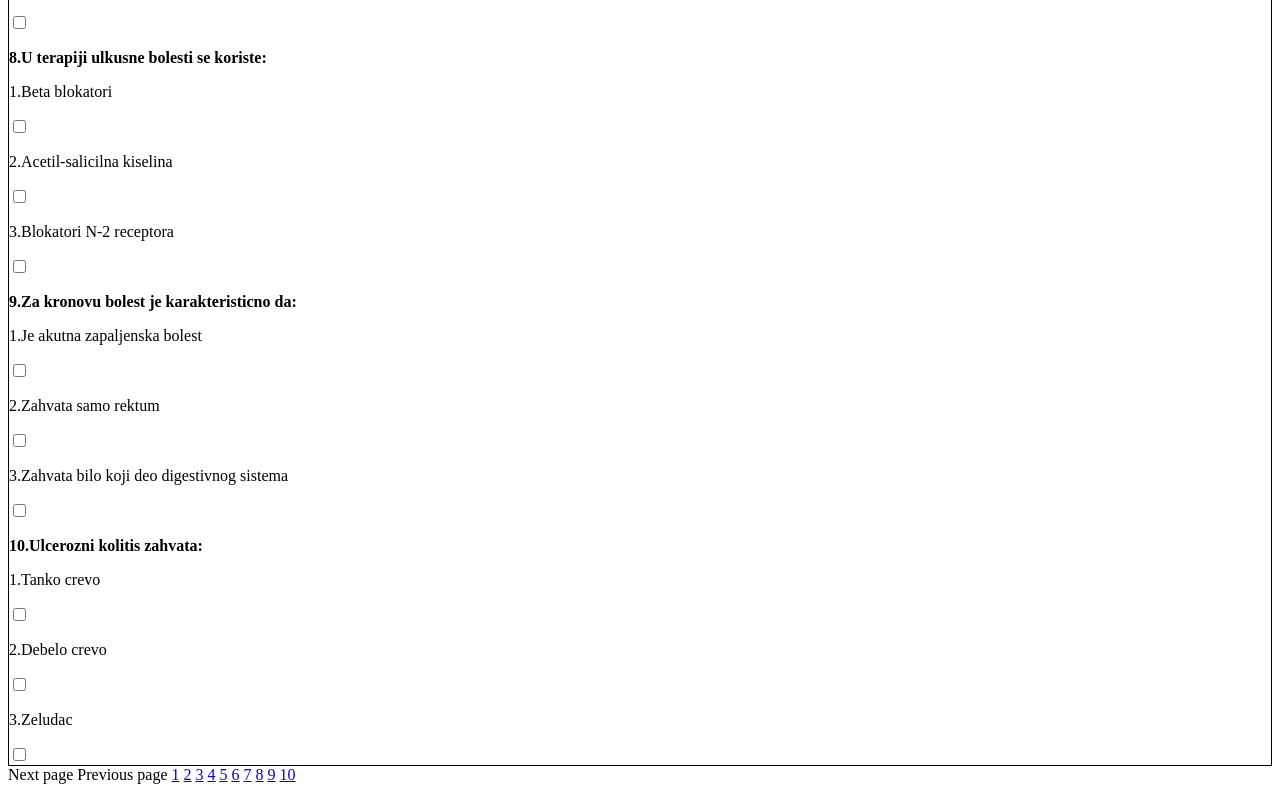
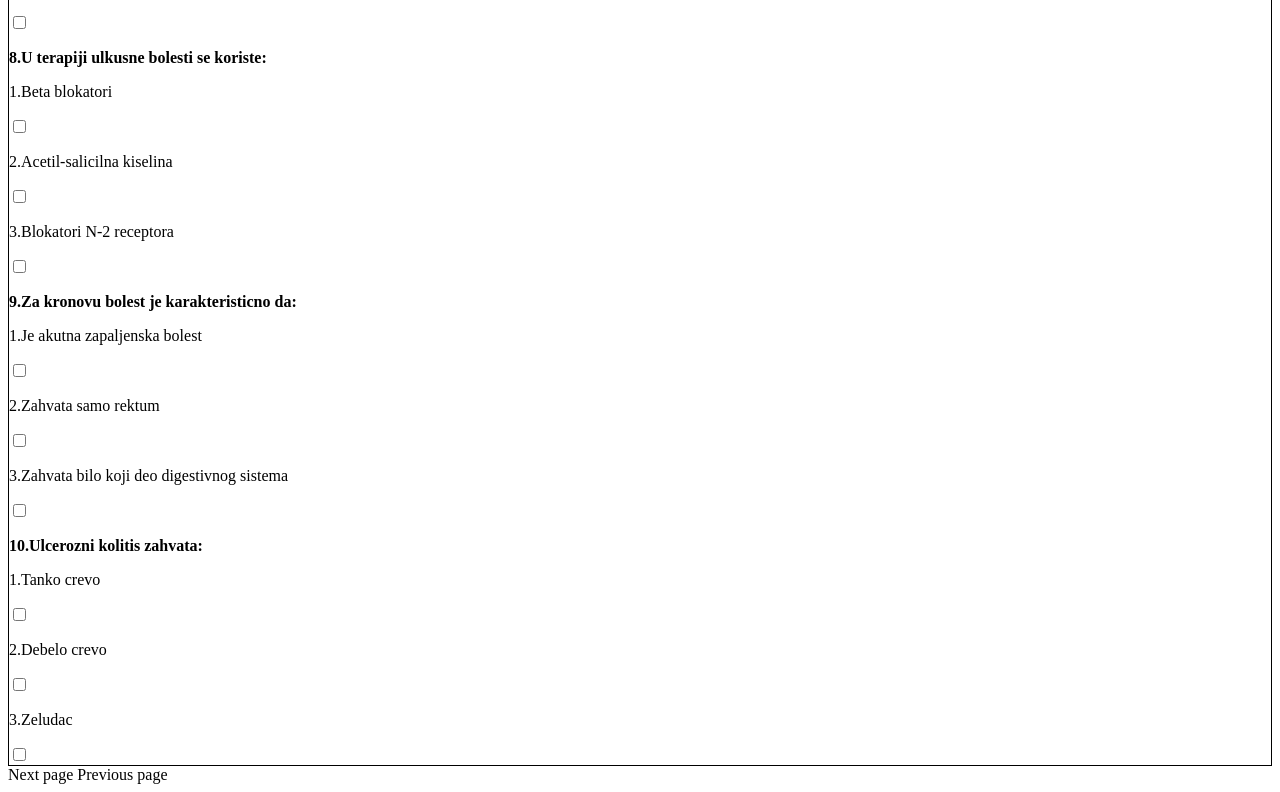
Before and after one commit to vikjov23/quizapp, a plain HTML site: page index.html in a window 1280 px wide. Shown: the part 1833-2625 px from the top of the page. Drawn offline with Linux system fonts and the light colour scheme.

Commit message:
deleted links

```diff
--- a/index.html
+++ b/index.html
@@ -20,17 +20,6 @@
     </div>
     <a onclick="onNextPage()">Next page</a>
     <a onclick="onPreviousPage()">Previous page</a>
-
-    <a href="index.html">1</a>
-    <a href="pagetwo.html">2</a>
-    <a href="pagethree.html">3</a>
-    <a href="pagefour.html">4</a>
-    <a href="pagefive.html">5</a>
-    <a href="pagesix.html">6</a>
-    <a href="pageseven.html">7</a>
-    <a href="pageeight.html">8</a>
-    <a href="pagenine.html">9</a>
-    <a href="pageten.html">10</a>
     <script src="db.js"></script>
     <script src="main.js"></script>
   </body>
```
